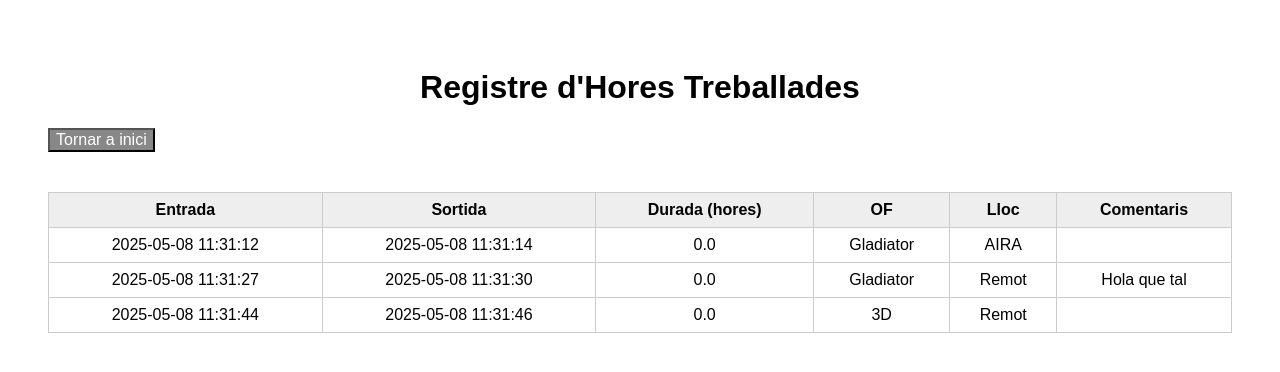
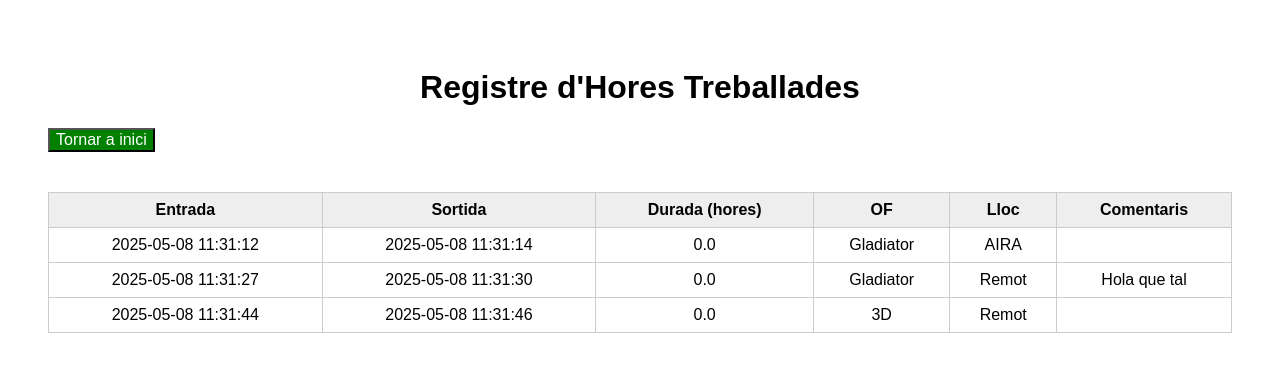
Before and after one commit to mmontanerm/control_hores, a Flask app: page /registre in a window 1280 px wide. Shown: the top 372 px of the page. Run offline with Flask 3, Linux system fonts and the light colour scheme.

Commit message:
Update registre.html

```diff
--- a/templates/registre.html
+++ b/templates/registre.html
@@ -15,7 +15,7 @@
     <h1>Registre d'Hores Treballades</h1>
 
     <a href="/">
-        <button style="background-color: #888; color: white; font-size: 1em; margin-bottom: 20px;">
+        <button style="background-color: green; color: white; font-size: 1em; margin-bottom: 20px;">
             Tornar a inici
         </button>
     </a>
```
